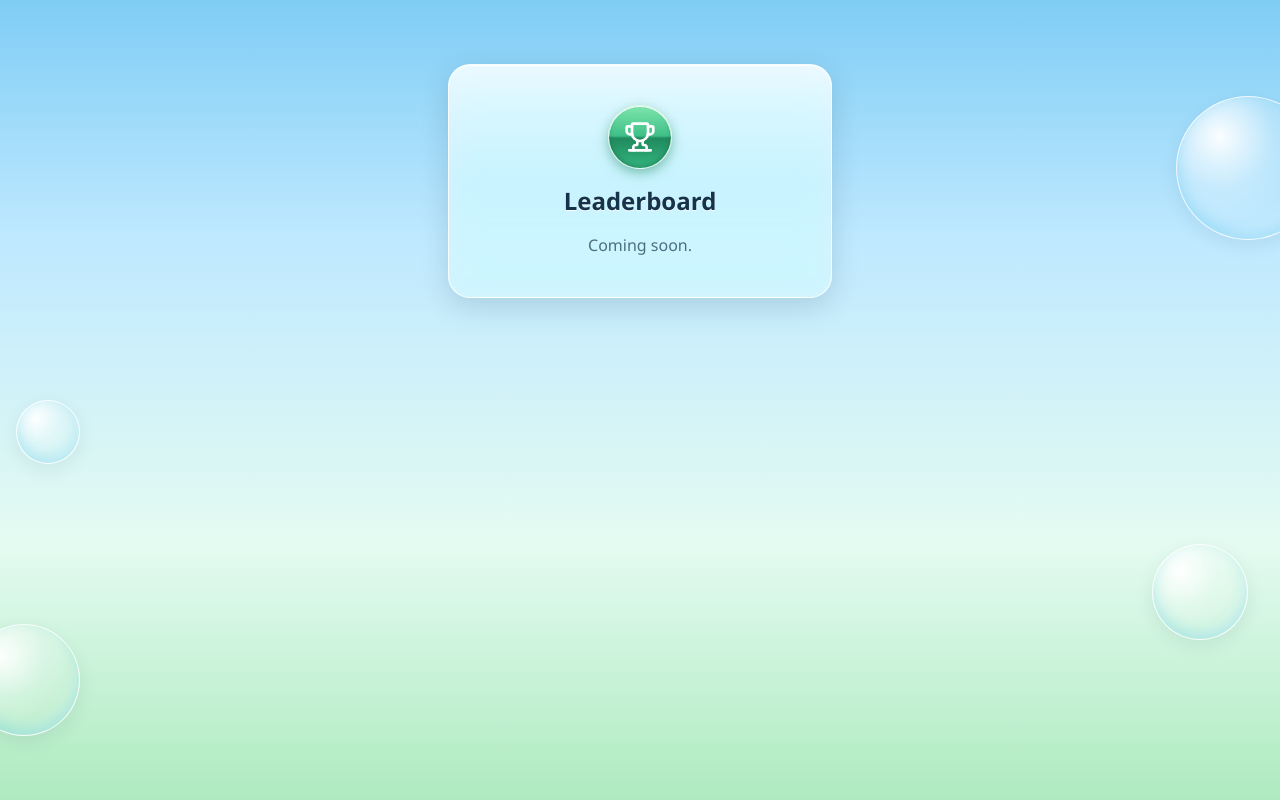
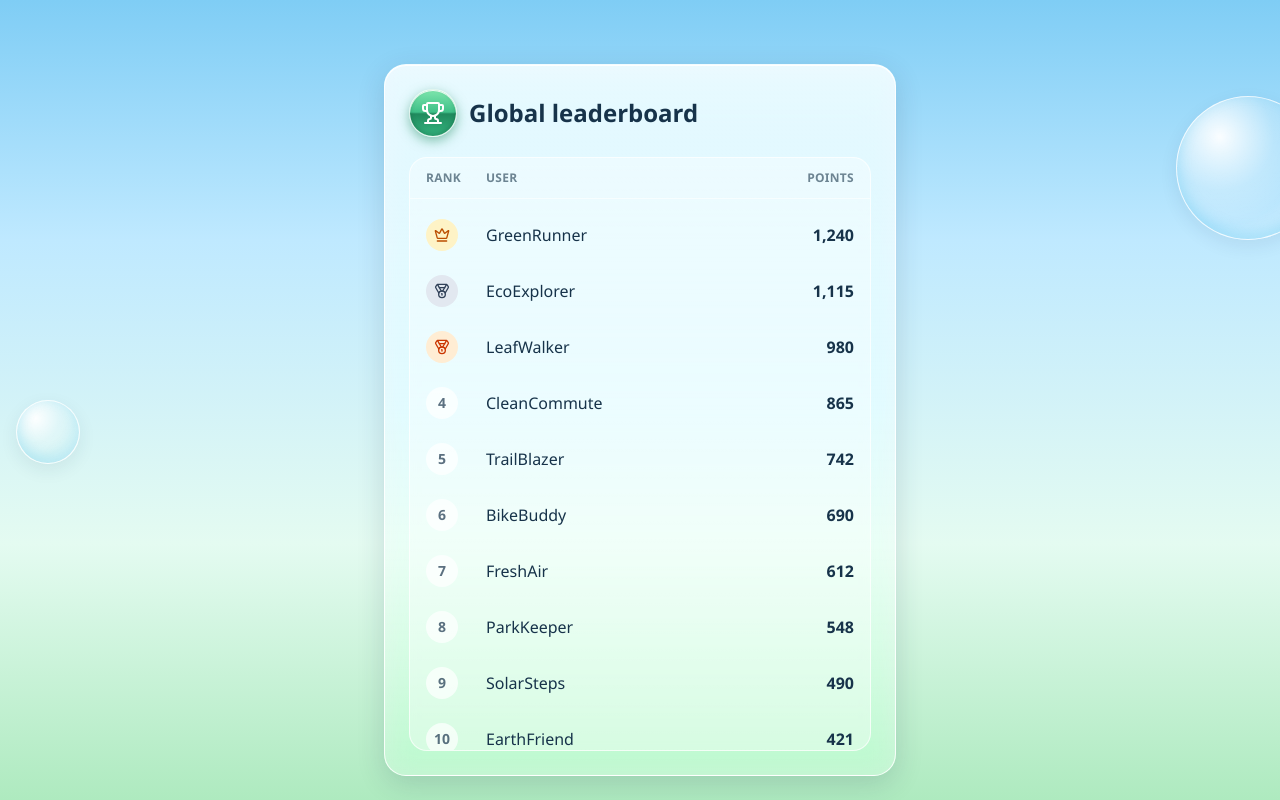
Before and after one commit to mfandohan05/hacknc2026, a React (Vite) app in the folder frontend/: page /leaderboard in a window 1280 px wide. Built offline with nearby package versions, Linux system fonts and the light colour scheme; no server answers; a web font is replaced by a local one.

Commit message:
Added leaderboard and profile pages.

```diff
--- /dev/null
+++ b/frontend/mock/mock_user.json
@@ -0,0 +1,3 @@
+{
+    "points": "points"
+}
--- a/frontend/src/NavigationBar.tsx
+++ b/frontend/src/NavigationBar.tsx
@@ -5,7 +5,7 @@ import { User } from "lucide-react";
 function NavigationBar() {
     return (
         <nav className="aero-glass absolute inset-x-0 top-0 z-50 flex items-center justify-between rounded-b-3xl border-x-0 border-t-0 px-6 py-3">
-            <h1 className="text-[#17334A] text-2xl font-semibold flex flex-row items-center gap-2 drop-shadow-[0_1px_0_rgba(255,255,255,0.9)]"><img src='../image_assets/vista_search_globe.ico' className='size-8' alt=""/>EcoQuest</h1>
+            <h1 className="select-none text-[#17334A] text-2xl font-semibold flex flex-row items-center gap-2 drop-shadow-[0_1px_0_rgba(255,255,255,0.9)]"><img src='../image_assets/vista_search_globe.ico' className='size-8' alt=""/>EcoQuest</h1>
             <Button variant="ghost" size="icon-lg" className="aero-orb rounded-full hover:bg-transparent" aria-label="Account">
                 <Avatar>
                     <AvatarFallback className="bg-transparent">
--- a/frontend/src/pages/LeaderboardPage.tsx
+++ b/frontend/src/pages/LeaderboardPage.tsx
@@ -1,8 +1,91 @@
-import { Trophy } from "lucide-react";
-import AeroPage from "@/components/layout/AeroPage";
+import { Crown, Medal, Trophy } from "lucide-react";
+
+type LeaderboardEntry = {
+    id: string;
+    username: string;
+    points: number;
+};
+
+// Temporary data. Replace this with an import or API response later.
+// The list is expected to arrive already sorted from highest to lowest points.
+const leaderboard: LeaderboardEntry[] = [
+    { id: "1", username: "GreenRunner", points: 1240 },
+    { id: "2", username: "EcoExplorer", points: 1115 },
+    { id: "3", username: "LeafWalker", points: 980 },
+    { id: "4", username: "CleanCommute", points: 865 },
+    { id: "5", username: "TrailBlazer", points: 742 },
+    { id: "6", username: "BikeBuddy", points: 690 },
+    { id: "7", username: "FreshAir", points: 612 },
+    { id: "8", username: "ParkKeeper", points: 548 },
+    { id: "9", username: "SolarSteps", points: 490 },
+    { id: "10", username: "EarthFriend", points: 421 },
+];
+
+const rankStyles = [
+    "bg-amber-100 text-amber-700",
+    "bg-slate-200 text-slate-700",
+    "bg-orange-100 text-orange-700",
+];
 
 function LeaderboardPage() {
-    return <AeroPage title="Leaderboard" Icon={Trophy} />;
+    return (
+        <main className="aero-bg relative flex h-[calc(100svh-var(--bottom-nav-h)-env(safe-area-inset-bottom))] flex-col overflow-hidden px-4 pt-16 pb-6 md:h-screen md:px-6">
+            <span aria-hidden className="aero-bubble -right-10 top-24 size-36" />
+            <span aria-hidden className="aero-bubble left-4 top-1/2 size-16" />
+
+            <section className="aero-glass relative mx-auto flex min-h-0 w-full max-w-lg flex-1 flex-col rounded-3xl p-5 sm:p-6">
+                <div className="mb-5 flex items-center gap-3">
+                    <span className="aero-gel flex size-12 shrink-0 items-center justify-center rounded-full">
+                        <Trophy className="size-6" />
+                    </span>
+                    <div>
+                        <h1 className="text-2xl font-semibold text-[#17334A]">Global leaderboard</h1>
+                    </div>
+                </div>
+
+                <div className="flex min-h-0 flex-1 flex-col overflow-hidden rounded-2xl border border-white/70 bg-white/35">
+                    <div className="grid grid-cols-[3rem_1fr_auto] items-center gap-3 border-b border-white/60 px-4 py-3 text-xs font-semibold uppercase tracking-wide text-[#17334A]/60">
+                        <span>Rank</span>
+                        <span>User</span>
+                        <span>Points</span>
+                    </div>
+
+                    <div
+                        className="min-h-0 flex-1 overflow-y-auto p-2 [scrollbar-color:#5aaed4_transparent] [scrollbar-width:auto] [&::-webkit-scrollbar]:w-3 [&::-webkit-scrollbar]:bg-transparent [&::-webkit-scrollbar-track]:my-2 [&::-webkit-scrollbar-track]:rounded-full [&::-webkit-scrollbar-track]:border [&::-webkit-scrollbar-track]:border-white/60 [&::-webkit-scrollbar-track]:bg-white/25 [&::-webkit-scrollbar-track]:shadow-[inset_0_1px_3px_rgba(23,51,74,0.12)] [&::-webkit-scrollbar-thumb]:rounded-full [&::-webkit-scrollbar-thumb]:border-2 [&::-webkit-scrollbar-thumb]:border-white/60 [&::-webkit-scrollbar-thumb]:bg-gradient-to-b [&::-webkit-scrollbar-thumb]:from-white/90 [&::-webkit-scrollbar-thumb]:via-[#7fcdf5]/75 [&::-webkit-scrollbar-thumb]:to-[#208A5D]/75 [&::-webkit-scrollbar-thumb]:shadow-[inset_1px_1px_0_rgba(255,255,255,0.95),inset_-1px_-1px_0_rgba(23,51,74,0.25),0_0_6px_rgba(47,182,232,0.35)] hover:[&::-webkit-scrollbar-thumb]:from-white hover:[&::-webkit-scrollbar-thumb]:via-[#9edfff] hover:[&::-webkit-scrollbar-thumb]:to-[#34b57f]"
+                    >
+                        {leaderboard.length > 0 ? (
+                            leaderboard.map((entry, index) => {
+                                const rank = index + 1;
+
+                                return (
+                                    <div
+                                        key={entry.id}
+                                        className="grid grid-cols-[3rem_1fr_auto] items-center gap-3 rounded-xl px-2 py-3 text-[#17334A] transition-colors hover:bg-white/50"
+                                    >
+                                        <span
+                                            className={`flex size-8 items-center justify-center rounded-full text-sm font-bold ${rankStyles[index] ?? "bg-white/70 text-[#17334A]/70"}`}
+                                        >
+                                            {rank <= 3 ? (
+                                                rank === 1 ? <Crown className="size-4" /> : <Medal className="size-4" />
+                                            ) : (
+                                                rank
+                                            )}
+                                        </span>
+                                        <span className="truncate font-medium">{entry.username}</span>
+                                        <span className="font-semibold tabular-nums">{entry.points.toLocaleString()}</span>
+                                    </div>
+                                );
+                            })
+                        ) : (
+                            <p className="px-4 py-10 text-center text-sm text-[#17334A]/65">
+                                The leaderboard is empty right now.
+                            </p>
+                        )}
+                    </div>
+                </div>
+            </section>
+        </main>
+    );
 }
 
 export default LeaderboardPage;
--- a/frontend/src/pages/ProfilePage.tsx
+++ b/frontend/src/pages/ProfilePage.tsx
@@ -1,8 +1,73 @@
-import { User } from "lucide-react";
-import AeroPage from "@/components/layout/AeroPage";
+import { MapPin, Route, Star, User } from "lucide-react";
+
+type ProfileData = {
+    name: string;
+    points: number;
+    tripsCompleted: number;
+};
+
+// Temporary profile data. Replace this with the user/trip data source later.
+const profile: ProfileData = {
+    name: "Alex Green",
+    points: 0,
+    tripsCompleted: 0,
+};
 
 function ProfilePage() {
-    return <AeroPage title="Profile" Icon={User} />;
+    return (
+        <main className="aero-bg relative min-h-screen overflow-hidden px-4 pt-16 pb-[calc(var(--bottom-nav-h)+env(safe-area-inset-bottom)+1.5rem)] md:px-6 md:pb-6">
+            <span aria-hidden className="aero-bubble -right-10 top-24 size-36" />
+            <span aria-hidden className="aero-bubble left-4 top-1/2 size-16" />
+            <span aria-hidden className="aero-bubble bottom-40 right-8 size-24" />
+
+            <section className="relative mx-auto flex max-w-lg flex-col gap-4">
+                <div className="aero-glass rounded-3xl p-6 text-[#17334A]">
+                    <div className="flex items-center gap-4">
+                        <div className="aero-gel flex size-16 shrink-0 items-center justify-center rounded-full">
+                            <User className="size-8" />
+                        </div>
+                        <div>
+                            <h1 className="text-2xl font-semibold">{profile.name}</h1>
+                        </div>
+                    </div>
+
+                    <div className="mt-6 grid grid-cols-2 gap-3">
+                        <div className="rounded-2xl bg-white/55 p-4">
+                            <div className="flex items-center gap-2 text-sm text-[#17334A]/65">
+                                <Star className="size-4" />
+                                Points
+                            </div>
+                            <p className="mt-2 text-3xl font-bold tabular-nums">{profile.points.toLocaleString()}</p>
+                        </div>
+                        <div className="rounded-2xl bg-white/55 p-4">
+                            <div className="flex items-center gap-2 text-sm text-[#17334A]/65">
+                                <Route className="size-4" />
+                                Trips completed
+                            </div>
+                            <p className="mt-2 text-3xl font-bold tabular-nums">{profile.tripsCompleted}</p>
+                        </div>
+                    </div>
+                </div>
+
+                <div className="aero-glass rounded-3xl p-6 text-[#17334A]">
+                    <div className="flex items-center justify-between">
+                        <div>
+                            <h2 className="text-lg font-semibold">Previous trips</h2>
+                            <p className="text-sm text-[#17334A]/65">Your points will come from these trips.</p>
+                        </div>
+                        <MapPin className="size-5 text-[#208A5D]" />
+                    </div>
+
+                    <div className="mt-5 rounded-2xl border border-dashed border-[#17334A]/20 bg-white/30 px-4 py-8 text-center">
+                        <p className="font-medium">No trips to display yet</p>
+                        <p className="mt-1 text-sm text-[#17334A]/60">
+                            Trip history and earned points will appear here once connected.
+                        </p>
+                    </div>
+                </div>
+            </section>
+        </main>
+    );
 }
 
 export default ProfilePage;
```
